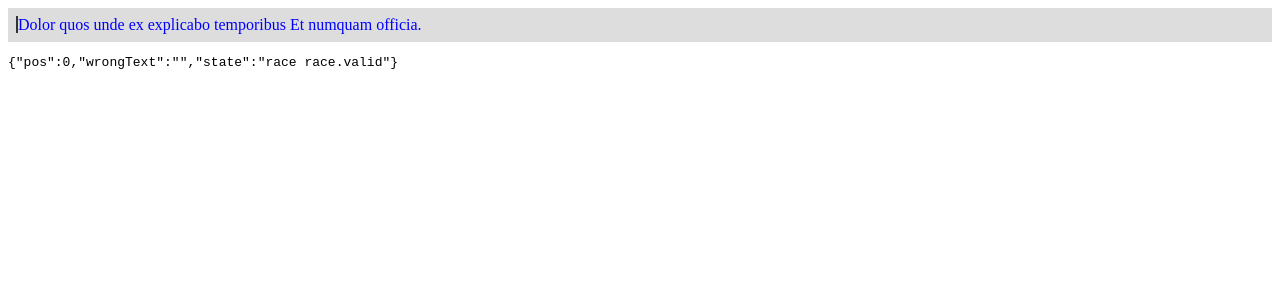
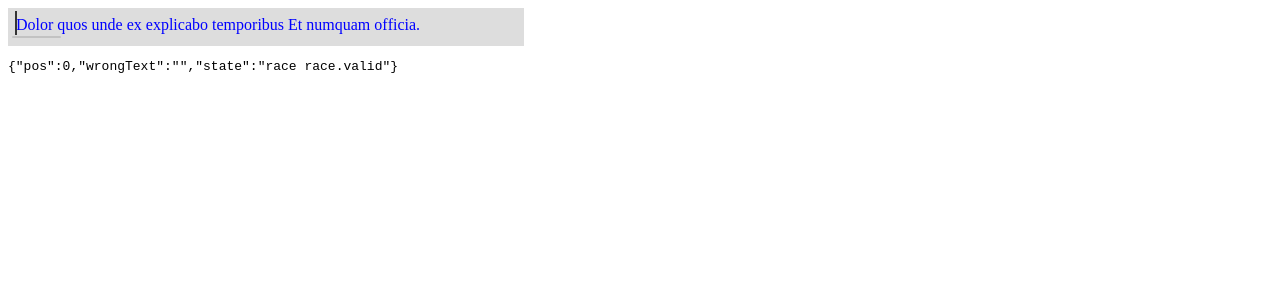
Before and after one commit to alxdnlnko/typeracing-ts, a React app: page / in a window 1280 px wide. Shown: the top 300 px of the page. Built offline with nearby package versions, Linux system fonts and the light colour scheme; the HTML template or start-up script is replaced by a standard one.

Commit message:
Split text on words and letters.

```diff
--- a/package.json
+++ b/package.json
@@ -6,7 +6,7 @@
   "scripts": {
     "dev": "webpack serve --mode development --env development",
     "build": "webpack",
-    "scss-types": "tsm src/ --listDifferent"
+    "scss-types": "tsm src/"
   },
   "devDependencies": {
     "@types/react": "^17.0.0",
--- a/src/app/race-machine.ts
+++ b/src/app/race-machine.ts
@@ -111,7 +111,7 @@ const machineConfig: TRaceMachineConfig = {
             ],
             DELETE_WORD: [
               {
-                actions: assign({ curWrongText: '' }),
+                actions: assign({ curWrongText: (_) => '' }),
                 target: 'validate',
               }
             ],
--- a/src/race-text/race-text.tsx
+++ b/src/race-text/race-text.tsx
@@ -3,15 +3,59 @@ import React, {} from 'react'
 import styles from './styles.module.scss'
 
 
+type TLetterInfo = { char: string, state: string }
+type TWordInfo = { text: string, startPos: number, endPos: number }
+type TWordOpts = { word: TWordInfo, pos: number, wrongText: string }
+const Word = ({ word, pos, wrongText }: TWordOpts) => {
+  const wordState =
+    word.endPos < pos ? 'prev'
+    : word.startPos > pos ? 'next'
+    : 'current'
+
+  const letters: Array<TLetterInfo> = word.text
+    .split('')
+    .map((l, i) => ({
+      char: l,
+      state: word.startPos + i < pos ? 'prev'
+        : word.startPos + i > pos ? 'next'
+        : 'current'
+    }))
+
+  return (
+    <span className={styles.word} data-wordstate={wordState}>
+      { letters.map(
+        (l, i) =>
+          <span
+            className={styles.letter}
+            key={i}
+            data-letterstate={l.state}
+          >
+            {l.char}
+          </span>
+      )}
+    </span>
+  )
+}
+
 type TOpts = { text: string, state: string, pos: number, wrongText: string }
 const RaceText = ({ text, state, pos, wrongText }: TOpts) => {
-  const doneText = text.slice(0, pos)
-  const nextText = text.slice(pos)
+  const wordsInfo = text
+    .split(' ')
+    .map(w => `${w} `)
+    .map(w => ({ text: w, startPos: 0, endPos: 0 }))
+
+  let prevWordsLen = 0
+  for (let w of wordsInfo) {
+    w.startPos = prevWordsLen
+    w.endPos = w.startPos + w.text.length - 1
+    prevWordsLen += w.text.length
+  }
+
   return (
     <div className={styles.raceText} data-state={state}>
-      <span className="done-text" style={{opacity: '.5', transform: 'scale(.5)'}}>{doneText}</span>
-      <span className="cursor" style={{borderRight: '2px solid #333'}}></span>
-      <span className="next-text">{nextText}</span>
+      { wordsInfo.map(
+        (w, i) => <Word key={i} word={w} pos={pos} wrongText={wrongText} />
+      )}
     </div>
   )
 }
--- a/src/race-text/styles.module.scss
+++ b/src/race-text/styles.module.scss
@@ -1,8 +1,62 @@
 .raceText {
   padding: 8px;
+  max-width: 500px;
   background: #ddd;
 
   > * {
     color: blue;
   }
 }
+
+.word {
+  position: relative;
+  display: inline-block;
+  // margin-right: 6px;
+  margin-bottom: 4px;
+
+  .raceText[data-state~="race"] &[data-wordstate="prev"] {
+    opacity: .5;
+  }
+  .raceText[data-state~="race"] &[data-wordstate="current"] {
+    &::before {
+      content: "";
+      display: block;
+      position: absolute;
+      bottom: -4px;
+      right: -4px;
+      left: -4px;
+      height: 2px;
+      border-radius: 2px;
+      background: rgba(0,0,0,.12);
+    }
+  }
+  .raceText[data-state~="race"] &[data-wordstate="next"] {
+  }
+}
+
+.letter {
+  position: relative;
+  display: inline-block;
+  white-space: pre;
+
+  transition: all .1s ease-out;
+
+  .raceText[data-state~="race"] &[data-letterstate="prev"] {
+    opacity: .5;
+    transform: scale(.8);
+  }
+  .raceText[data-state~="race"] &[data-letterstate="current"] {
+    &::before {
+      content: "";
+      display: block;
+      position: absolute;
+      left: -1px;
+      bottom: -1px;
+      width: 2px;
+      height: 24px;
+      background: #333;
+    }
+  }
+  .raceText[data-state~="race"] &[data-letterstate="next"] {
+  }
+}
```
